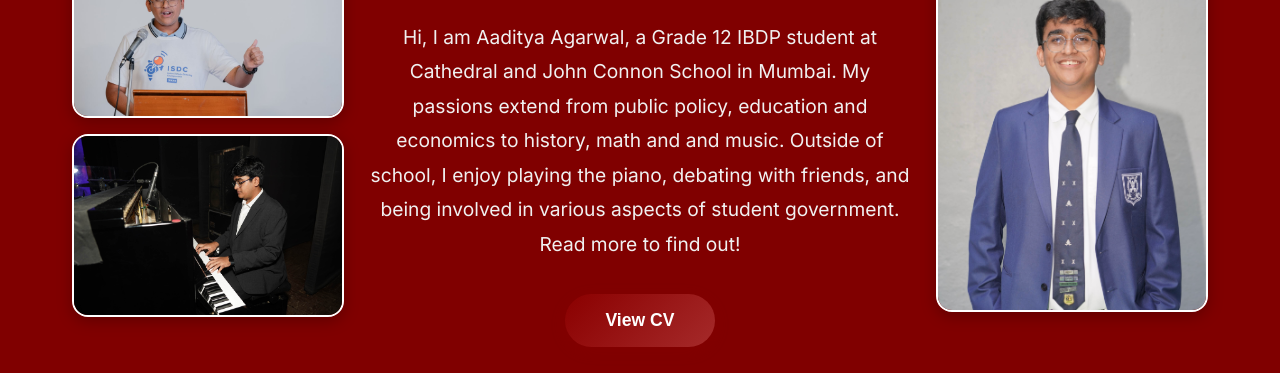
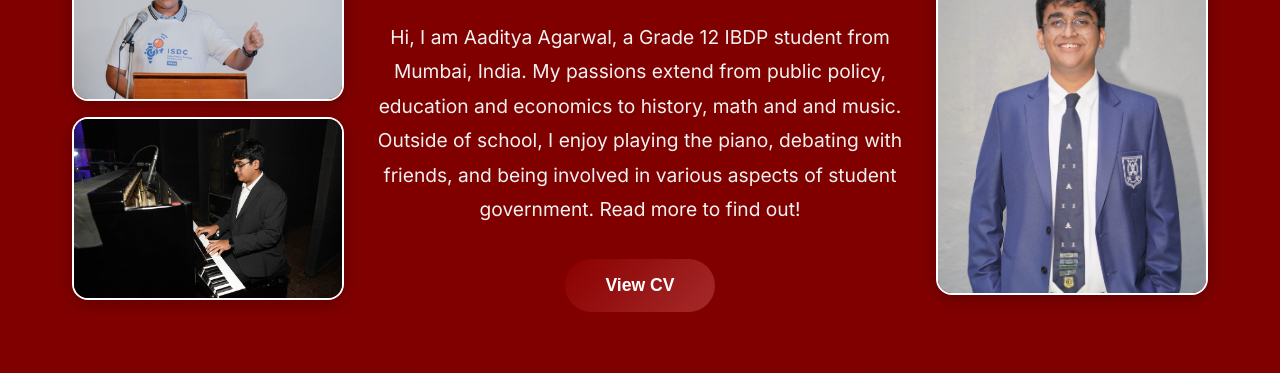
Before and after one commit to AdiA4107/aaditya-portfolio, a plain HTML site: page index.html in a window 1280 px wide. Shown: the part 126-499 px from the top of the page. Drawn offline with Linux system fonts and the light colour scheme.

Commit message:
Update bio paragraph on homepage

```diff
--- a/index.html
+++ b/index.html
@@ -28,7 +28,7 @@
                 <div class="intro-center">
                     <h1 class="name">Aaditya Agarwal</h1>
                     <p class="bio">
-                        Hi, I am Aaditya Agarwal, a Grade 12 IBDP student at Cathedral and John Connon School in Mumbai. My passions extend from public policy, education and economics to history, math and and music. Outside of school, I enjoy playing the piano, debating with friends, and being involved in various aspects of student government. Read more to find out!
+                        Hi, I am Aaditya Agarwal, a Grade 12 IBDP student from Mumbai, India. My passions extend from public policy, education and economics to history, math and and music. Outside of school, I enjoy playing the piano, debating with friends, and being involved in various aspects of student government. Read more to find out!
                     </p>
                     <button class="cv-button" onclick="window.open('Aaditya Agarwal Final Resume copy.pdf', '_blank')">View CV</button>
                 </div>
```
